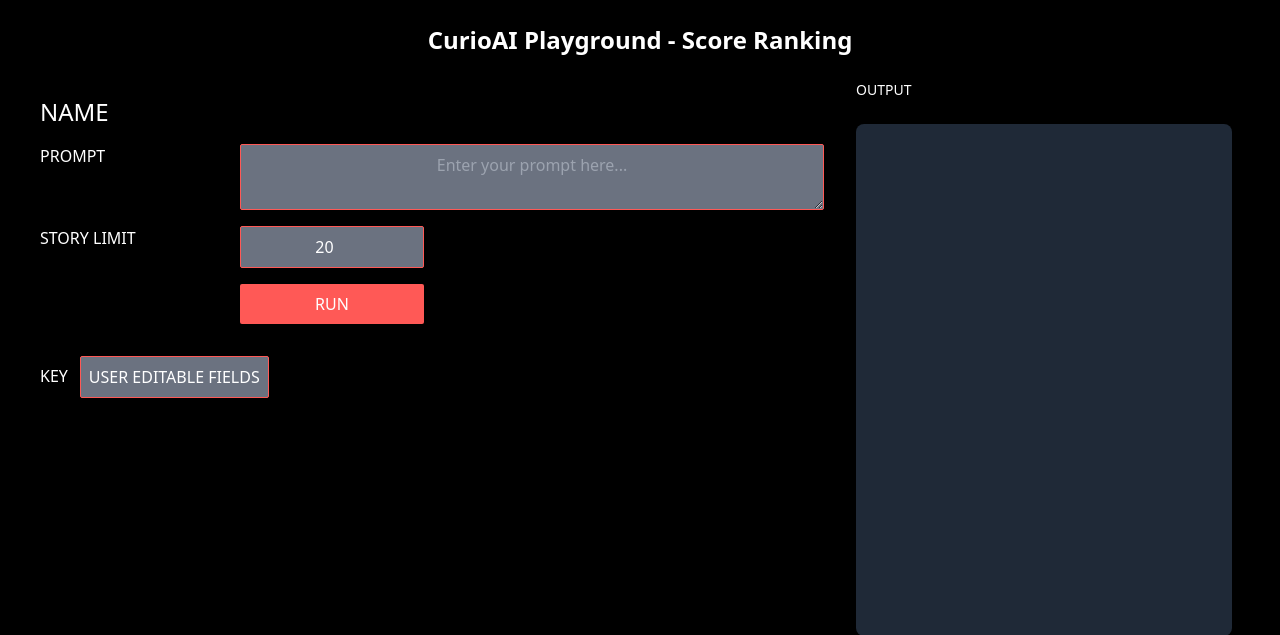
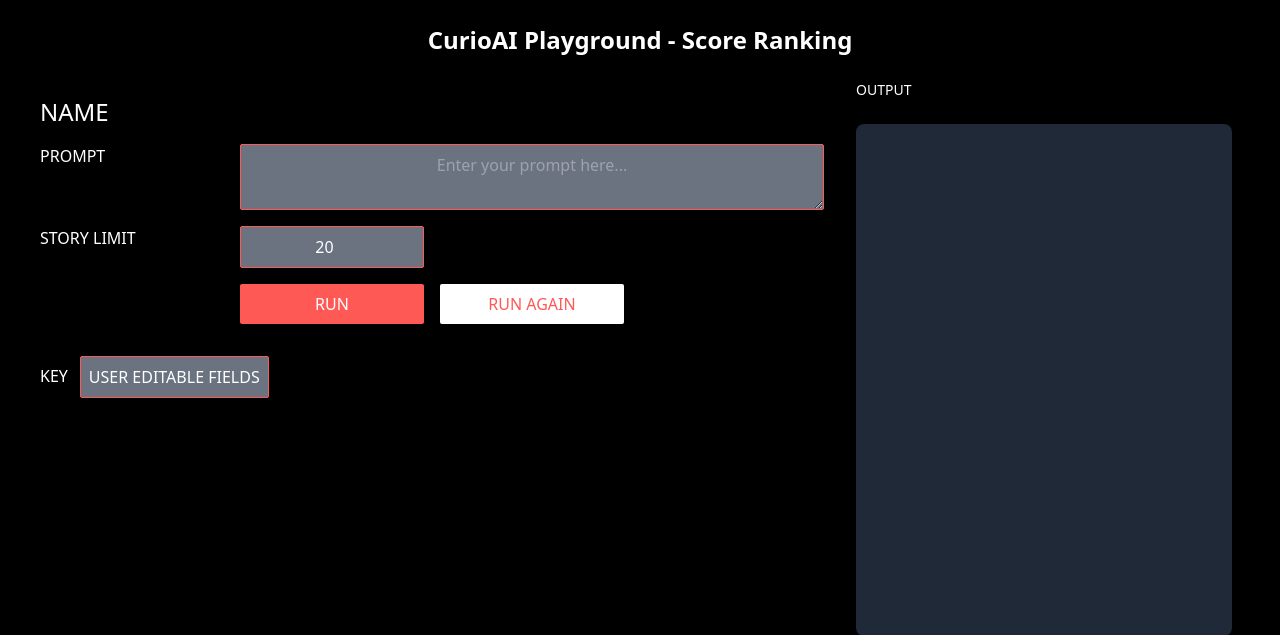
Before and after one commit to curio-labs/playground, a Django app: page /score-ranking/ in a window 1280 px wide. Shown: the top 635 px of the page. Run offline with Django 4.2, Linux system fonts and the light colour scheme; parts of the project's set-up code (start-up, migrations or seed data) failed here and were passed over; some libraries are stand-ins or nearby versions.

Commit message:
Added run again

```diff
--- a/app/static/css/input.css
+++ b/app/static/css/input.css
@@ -8,6 +8,10 @@
         @apply bg-rioRed text-white text-center py-2 rounded-sm shadow-md hover:bg-rioRedDark focus:outline-none focus:ring-rioRed focus:ring-opacity-75;
     }
 
+    .btn-secondary {
+        @apply bg-white text-rioRed text-center py-2 rounded-sm shadow-md hover:bg-rioRedDark focus:outline-none focus:ring-rioRed focus:ring-opacity-75;
+    }
+
     .input-primary {
         @apply bg-gray-500 text-white text-center py-2 rounded-sm border border-rioRed shadow-md focus:outline-none focus:ring-rioRed;
     }
--- a/app/static/css/output.css
+++ b/app/static/css/output.css
@@ -602,6 +602,30 @@ video {
   --tw-ring-opacity: 0.75;
 }
 
+.btn-secondary {
+  border-radius: 0.125rem;
+  --tw-bg-opacity: 1;
+  background-color: rgb(255 255 255 / var(--tw-bg-opacity));
+  padding-top: 0.5rem;
+  padding-bottom: 0.5rem;
+  text-align: center;
+  color: rgba(255, 89, 86, 1);
+  --tw-shadow: 0 4px 6px -1px rgb(0 0 0 / 0.1), 0 2px 4px -2px rgb(0 0 0 / 0.1);
+  --tw-shadow-colored: 0 4px 6px -1px var(--tw-shadow-color), 0 2px 4px -2px var(--tw-shadow-color);
+  box-shadow: var(--tw-ring-offset-shadow, 0 0 #0000), var(--tw-ring-shadow, 0 0 #0000), var(--tw-shadow);
+}
+
+.btn-secondary:hover {
+  background-color: rgba(204, 71, 68, 1);
+}
+
+.btn-secondary:focus {
+  outline: 2px solid transparent;
+  outline-offset: 2px;
+  --tw-ring-color: rgba(255, 89, 86, 1);
+  --tw-ring-opacity: 0.75;
+}
+
 .input-primary {
   border-radius: 0.125rem;
   border-width: 1px;
@@ -676,8 +700,16 @@ video {
   grid-column-start: 4;
 }
 
+.col-start-8 {
+  grid-column-start: 8;
+}
+
 .col-start-9 {
   grid-column-start: 9;
+}
+
+.col-start-7 {
+  grid-column-start: 7;
 }
 
 .row-span-3 {
@@ -961,14 +993,9 @@ video {
   color: rgb(0 0 0 / var(--tw-text-opacity));
 }
 
-.text-blue-400 {
+.text-blue-600 {
   --tw-text-opacity: 1;
-  color: rgb(96 165 250 / var(--tw-text-opacity));
-}
-
-.text-blue-500 {
-  --tw-text-opacity: 1;
-  color: rgb(59 130 246 / var(--tw-text-opacity));
+  color: rgb(37 99 235 / var(--tw-text-opacity));
 }
 
 .text-gray-200 {
@@ -991,11 +1018,6 @@ video {
   color: rgb(74 222 128 / var(--tw-text-opacity));
 }
 
-.text-red-400 {
-  --tw-text-opacity: 1;
-  color: rgb(248 113 113 / var(--tw-text-opacity));
-}
-
 .text-red-500 {
   --tw-text-opacity: 1;
   color: rgb(239 68 68 / var(--tw-text-opacity));
@@ -1004,15 +1026,6 @@ video {
 .text-white {
   --tw-text-opacity: 1;
   color: rgb(255 255 255 / var(--tw-text-opacity));
-}
-
-.text-blue-600 {
-  --tw-text-opacity: 1;
-  color: rgb(37 99 235 / var(--tw-text-opacity));
-}
-
-.underline {
-  text-decoration-line: underline;
 }
 
 .opacity-25 {
@@ -1048,10 +1061,6 @@ video {
   background-color: rgba(204, 71, 68, 1);
 }
 
-.hover\:italic:hover {
-  font-style: italic;
-}
-
 .hover\:underline:hover {
   text-decoration-line: underline;
 }
--- a/app/templates/score_ranking.html
+++ b/app/templates/score_ranking.html
@@ -64,6 +64,15 @@
                     hx-indicator="#loading-indicator"
             >RUN
             </button>
+            <button class="col-start-7 col-span-3 btn-secondary"
+                    hx-post="/score-ranking-prompt/"
+                    hx-headers='{"X-CSRFToken": "{{ csrf_token }}"}'
+                    hx-target="#output-box"
+                    hx-swap="innerHTML"
+                    hx-include="[name=story-id], [name=prompt-value]"
+                    hx-indicator="#loading-indicator"
+            >RUN AGAIN
+            </button>
 
             <!--        <button class="mr-2 col-span-2 bg-rioRedDark text-black text-center py-2 rounded-sm shadow-md hover:bg-rioRedDark focus:outline-none focus:ring focus:ring-rioRed focus:ring-opacity-75"-->
             <!--                disabled>SAVE-->
--- a/app/templates/score_stories_list.html
+++ b/app/templates/score_stories_list.html
@@ -7,7 +7,9 @@
     {% for story in stories %}
     <li class="py-2 border-b border-gray-600 last:border-none text-gray-200 hover:bg-gray-700">
         <!-- Use an anchor tag to open the story in a new tab -->
-        <a href="/api/stories/{{ story.id }}" target="_blank" class="cursor-pointer text-gray-200 hover:underline">
+        <input type="hidden" name="story-id" value="{{story.id}}"/>
+        <a href="/api/stories/{{ story.id }}" id="{{story.id}}" target="_blank"
+           class="cursor-pointer text-gray-200 hover:underline">
             {{ story.title }}
         </a>
         <p>Score: {{story.value}}</p>
--- a/app/templates/stories_list.html
+++ b/app/templates/stories_list.html
@@ -7,7 +7,9 @@
     {% for story in stories %}
     <li class="py-2 border-b border-gray-600 last:border-none text-gray-200 hover:bg-gray-700">
         <!-- Use an anchor tag to open the story in a new tab -->
-        <a href="/api/stories/{{ story.id }}" target="_blank" class="cursor-pointer text-gray-200 hover:underline">
+        <input type="hidden" name="story-id" value="{{story.id}}"/>
+        <a href="/api/stories/{{ story.id }}" id="{{story.id}}" target="_blank"
+           class="cursor-pointer text-gray-200 hover:underline">
             {{ story.title }}
         </a>
     </li>
--- a/app/views.py
+++ b/app/views.py
@@ -47,10 +47,14 @@ def simple_ranking_prompt(request):
 @csrf.csrf_exempt
 @http.require_POST
 def score_ranking_prompt(request):
+    story_ids = request.POST.getlist("story-id")
     prompt_value = request.POST.get("prompt-value")
-    story_limit = int(request.POST.get("story-limit"))
 
-    stories = get_random_stories(limit=story_limit)
+    if not story_ids:
+        stories = get_random_stories(limit=int(request.POST.get("story-limit")))
+    else:
+        stories = md.Story.objects.filter(id__in=story_ids).all()
+
     data = services.make_concurrent_llm_requests_for_stories(
         stories=stories,
         prompt=prompt_value,
--- a/docker-compose.yml
+++ b/docker-compose.yml
@@ -59,7 +59,7 @@ services:
 
   play-redis:
     image: redis:7.0-alpine
-    container_name: redis
+    container_name: play-redis
     ports:
       - "6379:6379"
     volumes:
```
